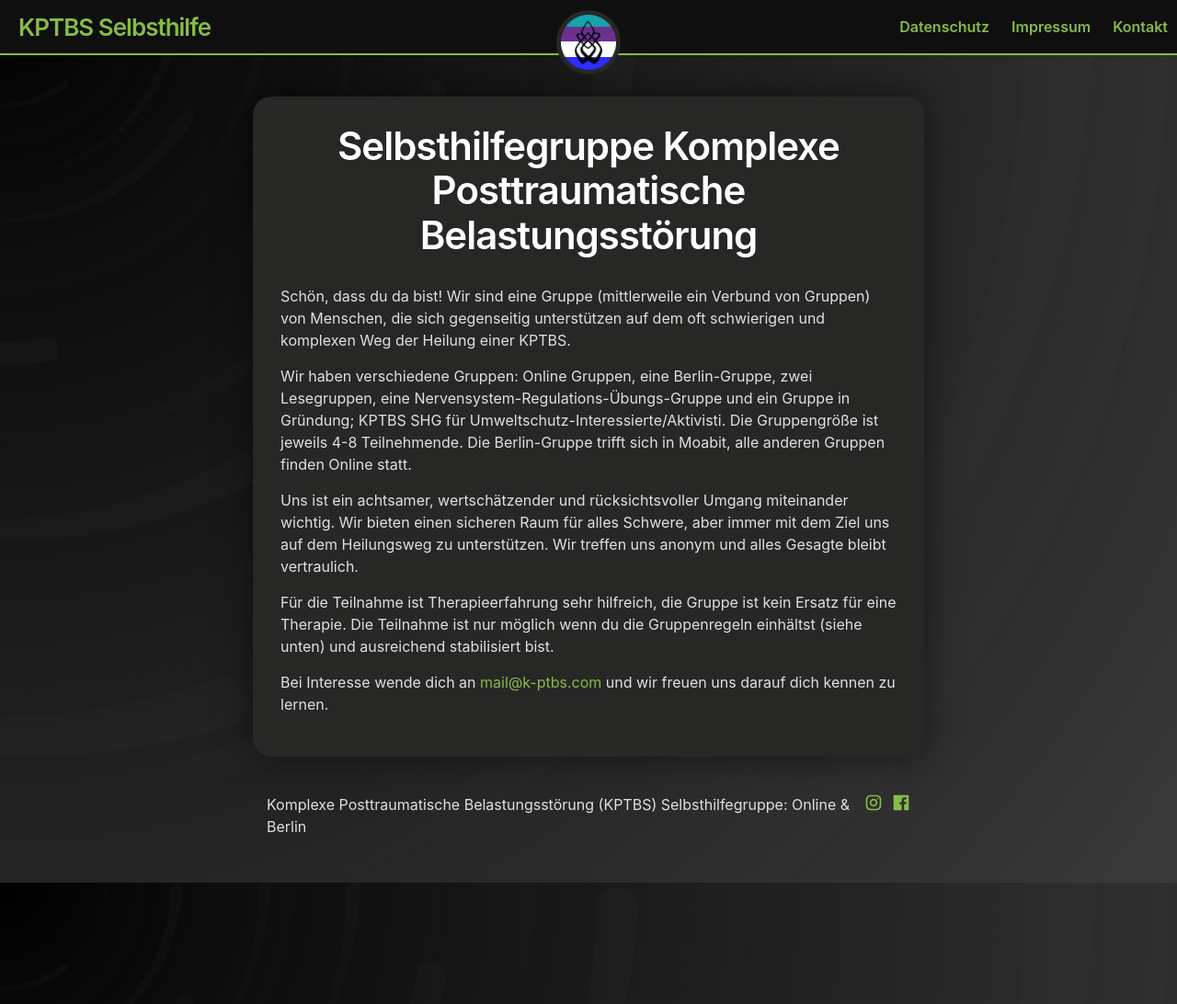
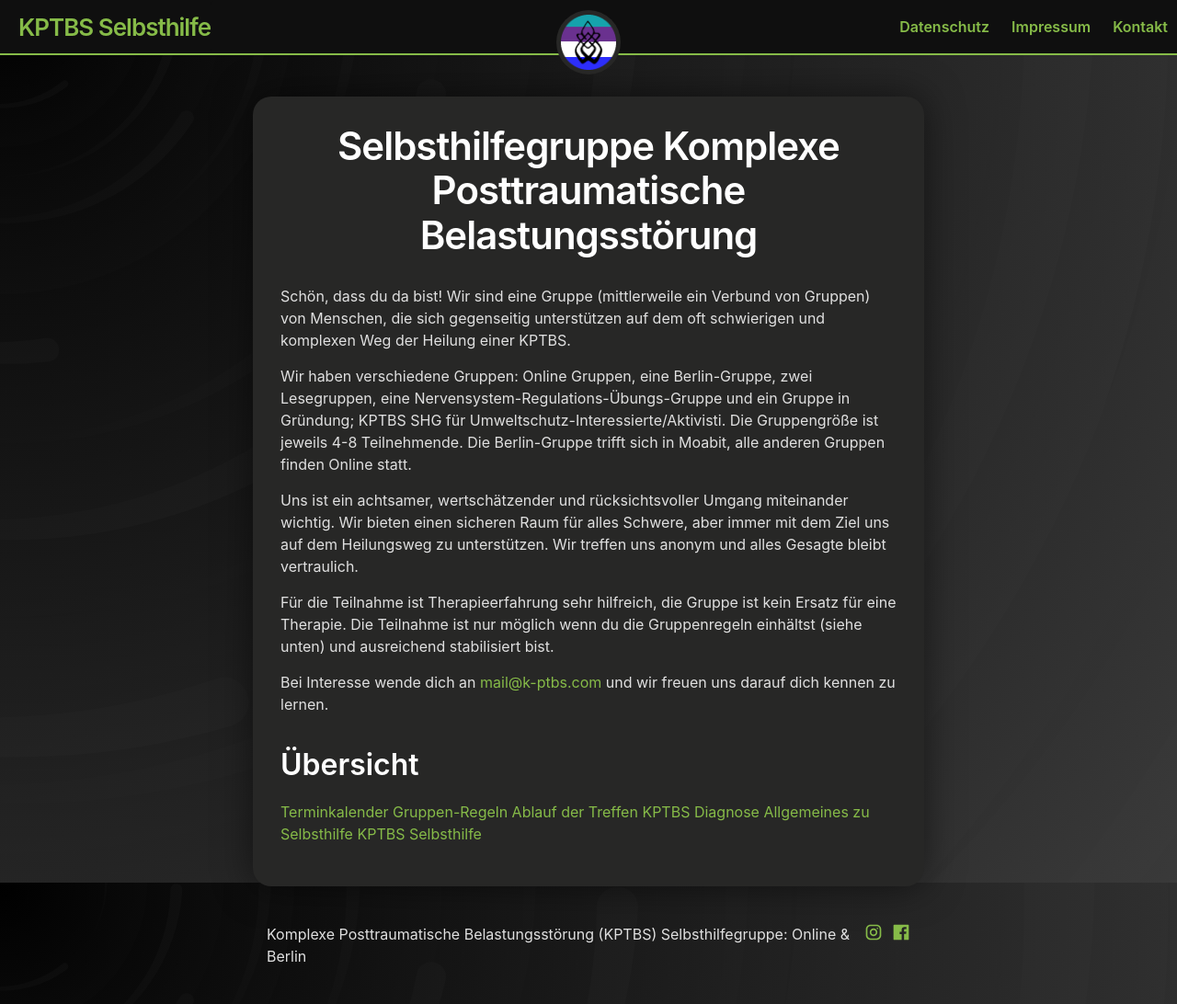
Before and after one commit to 3xz/k-ptbs, a Jekyll site: the page built from _posts/2023-07-18-willkommen.md, in a window 1280 px wide and 1092 px high. Shown: the whole window at 92% size. Built offline with Jekyll 4.4.1, drawn with Linux system fonts in a browser that asks for light colours.

Commit message:
Update 2023-07-18-willkommen.md

```diff
--- a/_posts/2023-07-18-willkommen.md
+++ b/_posts/2023-07-18-willkommen.md
@@ -12,3 +12,11 @@ Uns ist ein achtsamer, wertschätzender und rücksichtsvoller Umgang miteinander
 Für die Teilnahme ist Therapieerfahrung sehr hilfreich, die Gruppe ist kein Ersatz für eine Therapie. Die Teilnahme ist nur möglich wenn du die Gruppenregeln einhältst (siehe unten) und ausreichend stabilisiert bist.
 
 Bei Interesse wende dich an <a href="mailto:mail@k-ptbs.com">mail@k-ptbs.com</a> und wir freuen uns darauf dich kennen zu lernen.
+
+## Übersicht
+[Terminkalender](#terminkalender)
+[Gruppen-Regeln](#gruppen-regeln)
+[Ablauf der Treffen](#ablauf-der-treffen)
+[KPTBS Diagnose](#kptbs-diagnose)
+[Allgemeines zu Selbsthilfe](#allgemeines-zu-selbsthilfe)
+[KPTBS Selbsthilfe](#kptbs-selbsthilfe)
```
